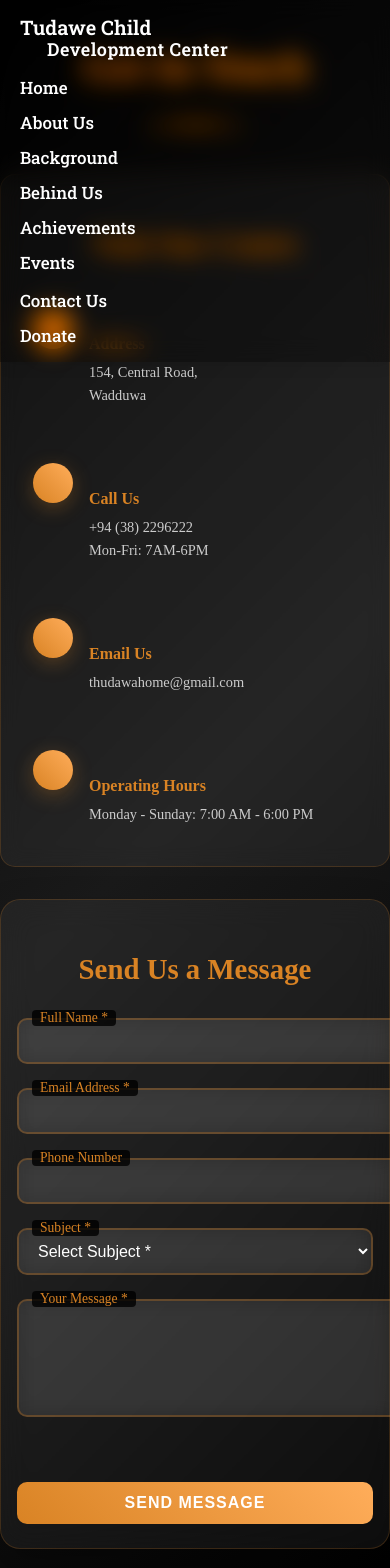
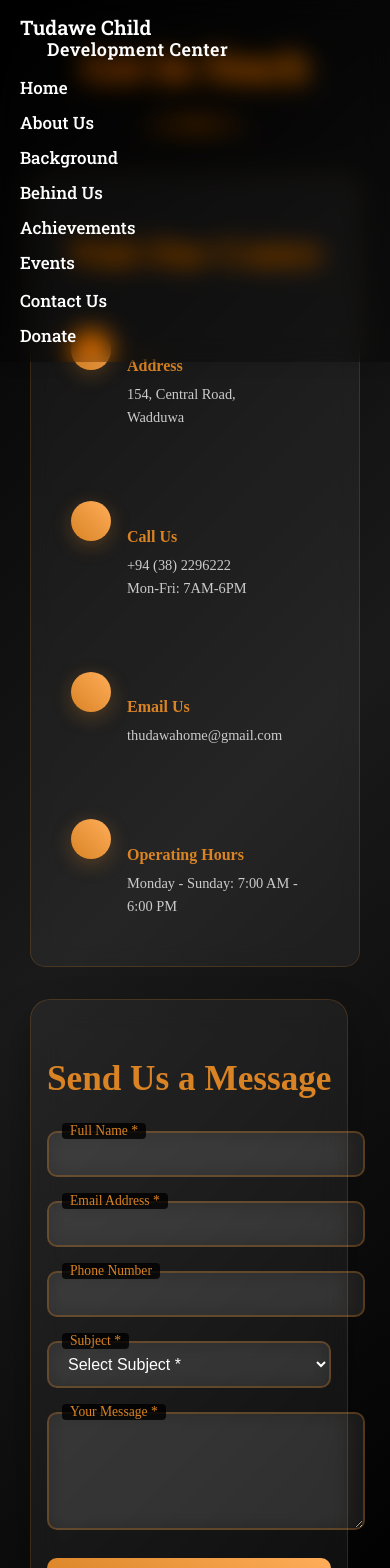
Before and after one commit to Dulan19/Thudawa_Website, a React (Create React App) app: page /Contactus in a window 390 px wide. Shown: the top 1568 px of the page. Built offline with nearby package versions, Linux system fonts and the light colour scheme.

Commit message:
Update Contact Css - 3

```diff
--- a/src/pages/Stylings/Contactus.css
+++ b/src/pages/Stylings/Contactus.css
@@ -11,13 +11,14 @@
 .container {
   position: relative;
   z-index: 2;
-  max-width: 1400px;
+  max-width: 1600px; /* Increased from 1400px */
+  padding: 0 30px; /* Added padding to prevent cards touching edges */
 }
 
 /* Header Styles */
 .header-content {
   text-align: center;
-  margin-bottom: 3rem;
+  margin-bottom: 5rem; /* Increased from 3rem */
 }
 
 .gradient-text {
@@ -26,13 +27,14 @@
   -webkit-text-fill-color: transparent;
   background-clip: text;
   text-shadow: 0 4px 20px rgba(217, 131, 36, 0.3);
+  font-size: 3.5rem; /* Increased font size */
 }
 
 .decorative-line {
-  width: 100px;
-  height: 4px;
+  width: 150px; /* Increased from 100px */
+  height: 5px; /* Increased from 4px */
   background: linear-gradient(90deg, transparent, rgb(217, 131, 36), transparent);
-  margin: 2rem auto;
+  margin: 3rem auto; /* Increased from 2rem */
   border-radius: 2px;
   box-shadow: 0 2px 10px rgba(217, 131, 36, 0.5);
 }
@@ -41,11 +43,13 @@
 .row.align-items-stretch {
   display: flex;
   flex-wrap: wrap;
+  margin: 0 -15px; /* Added negative margin to compensate for column padding */
 }
 
 .row.align-items-stretch > [class*="col-"] {
   display: flex;
   flex-direction: column;
+  padding: 0 15px; /* Added padding between columns */
 }
 
 /* Contact Info Card and Form Container */
@@ -54,10 +58,10 @@
   background: rgba(255, 255, 255, 0.05);
   backdrop-filter: blur(10px);
   border: 1px solid rgba(217, 131, 36, 0.2);
-  border-radius: 20px;
-  padding: 3rem 2.5rem;
+  border-radius: 25px; /* Increased from 20px */
+  padding: 4rem 3.5rem; /* Increased padding */
   height: 100%;
-  min-height: 600px;
+  min-height: 750px; /* Increased from 600px */
   display: flex;
   flex-direction: column;
   transition: all 0.3s ease;
@@ -74,9 +78,9 @@
 .form-container h3 {
   color: rgb(217, 131, 36);
   text-align: center;
-  margin-bottom: 2.5rem;
+  margin-bottom: 3rem; /* Increased from 2.5rem */
   font-weight: 600;
-  font-size: 1.8rem;
+  font-size: 2.2rem; /* Increased from 1.8rem */
 }
 
 /* Info Card Content */
@@ -90,9 +94,9 @@
 .info-item {
   display: flex;
   align-items: flex-start;
-  margin-bottom: 2.5rem;
-  gap: 1.5rem;
-  padding: 1rem;
+  margin-bottom: 3rem; /* Increased from 2.5rem */
+  gap: 2rem; /* Increased from 1.5rem */
+  padding: 1.5rem; /* Increased from 1rem */
 }
 
 .info-item:last-child {
@@ -103,8 +107,8 @@
   display: flex;
   align-items: center;
   justify-content: center;
-  width: 60px;
-  height: 60px;
+  width: 80px; /* Increased from 60px */
+  height: 80px; /* Increased from 60px */
   background: linear-gradient(45deg, rgb(217, 131, 36), #ffad5a);
   border-radius: 50%;
   box-shadow: 0 5px 20px rgba(217, 131, 36, 0.3);
@@ -112,22 +116,22 @@
 }
 
 .info-icon i {
-  font-size: 1.4rem;
+  font-size: 1.8rem; /* Increased from 1.4rem */
   color: white;
 }
 
 .info-content h5 {
   color: rgb(217, 131, 36);
-  margin-bottom: 0.5rem;
+  margin-bottom: 0.8rem; /* Increased from 0.5rem */
   font-weight: 600;
-  font-size: 1.2rem;
+  font-size: 1.5rem; /* Increased from 1.2rem */
 }
 
 .info-content p {
   color: #cccccc;
   margin: 0;
   line-height: 1.6;
-  font-size: 1rem;
+  font-size: 1.2rem; /* Increased from 1rem */
 }
 
 /* Form Container */
@@ -140,16 +144,16 @@
 /* Custom Form Elements */
 .form-group {
   position: relative;
-  margin-bottom: 2rem;
+  margin-bottom: 2.5rem; /* Increased from 2rem */
 }
 
 .custom-input {
   background: rgba(255, 255, 255, 0.08) !important;
   border: 2px solid rgba(217, 131, 36, 0.3) !important;
-  border-radius: 12px !important;
+  border-radius: 15px !important; /* Increased from 12px */
   color: white !important;
-  padding: 15px 20px !important;
-  font-size: 1.1rem !important;
+  padding: 18px 25px !important; /* Increased from 15px 20px */
+  font-size: 1.3rem !important; /* Increased from 1.1rem */
   transition: all 0.3s ease !important;
   backdrop-filter: blur(10px);
   width: 100%;
@@ -168,12 +172,12 @@
 
 .form-label {
   position: absolute;
-  top: -10px;
-  left: 20px;
+  top: -12px; /* Adjusted */
+  left: 25px; /* Increased from 20px */
   background: rgba(0, 0, 0, 0.8);
   color: rgb(217, 131, 36);
-  padding: 0 10px;
-  font-size: 0.9rem;
+  padding: 0 12px; /* Increased from 10px */
+  font-size: 1.1rem; /* Increased from 0.9rem */
   font-weight: 500;
   border-radius: 4px;
 }
@@ -182,9 +186,9 @@
 .custom-btn {
   background: linear-gradient(45deg, rgb(217, 131, 36), #ffad5a) !important;
   border: none !important;
-  border-radius: 12px !important;
-  padding: 18px 35px !important;
-  font-size: 1.2rem !important;
+  border-radius: 15px !important; /* Increased from 12px */
+  padding: 22px 40px !important; /* Increased from 18px 35px */
+  font-size: 1.4rem !important; /* Increased from 1.2rem */
   font-weight: 600 !important;
   color: white !important;
   transition: all 0.3s ease !important;
@@ -225,14 +229,21 @@
   .info-card,
   .form-container {
     margin-bottom: 2rem;
+    min-height: 650px; /* Adjusted for tablet */
+    padding: 3rem 2.5rem; /* Adjusted for tablet */
+  }
+
+  .gradient-text {
+    font-size: 3rem; /* Adjusted for tablet */
   }
 }
 
 @media (max-width: 768px) {
   .info-card,
   .form-container {
-    padding: 1.5rem;
+    padding: 2rem;
     margin-bottom: 2rem;
+    min-height: auto; /* Let content determine height on mobile */
   }
 
   .gradient-text {
@@ -240,11 +251,27 @@
   }
 
   .info-item {
-    margin-bottom: 1.5rem;
+    margin-bottom: 2rem;
+    gap: 1.5rem;
   }
 
-  .row.align-items-stretch {
-    flex-direction: column;
+  .info-icon {
+    width: 60px;
+    height: 60px;
+  }
+
+  .info-icon i {
+    font-size: 1.4rem;
+  }
+
+  .custom-input {
+    padding: 15px 20px !important;
+    font-size: 1.1rem !important;
+  }
+
+  .custom-btn {
+    padding: 18px 30px !important;
+    font-size: 1.2rem !important;
   }
 }
 
@@ -256,24 +283,33 @@
 
   .info-card,
   .form-container {
-    padding: 1.5rem 1rem;
-  }
-
-  .custom-btn {
-    padding: 12px 25px !important;
-    font-size: 1rem !important;
-  }
-
-  .info-icon {
-    width: 40px;
-    height: 40px;
-  }
-
-  .info-icon i {
-    font-size: 1rem;
+    padding: 1.5rem;
+    border-radius: 20px;
   }
 
   .gradient-text {
     font-size: 2rem;
   }
+
+  .info-icon {
+    width: 50px;
+    height: 50px;
+  }
+
+  .info-icon i {
+    font-size: 1.2rem;
+  }
+
+  .info-content h5 {
+    font-size: 1.3rem;
+  }
+
+  .info-content p {
+    font-size: 1rem;
+  }
+
+  .custom-btn {
+    padding: 15px 25px !important;
+    font-size: 1.1rem !important;
+  }
 }
```
